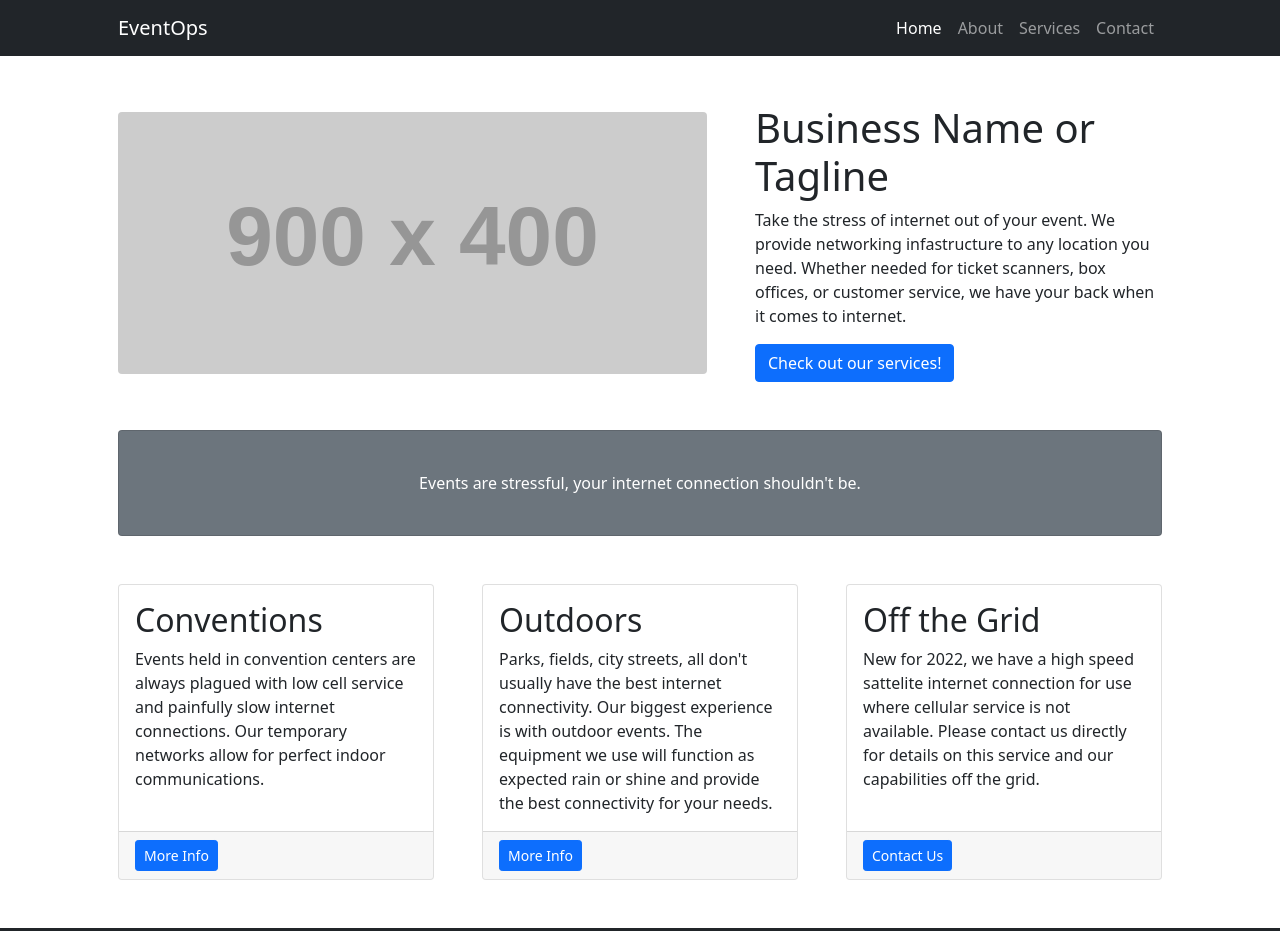
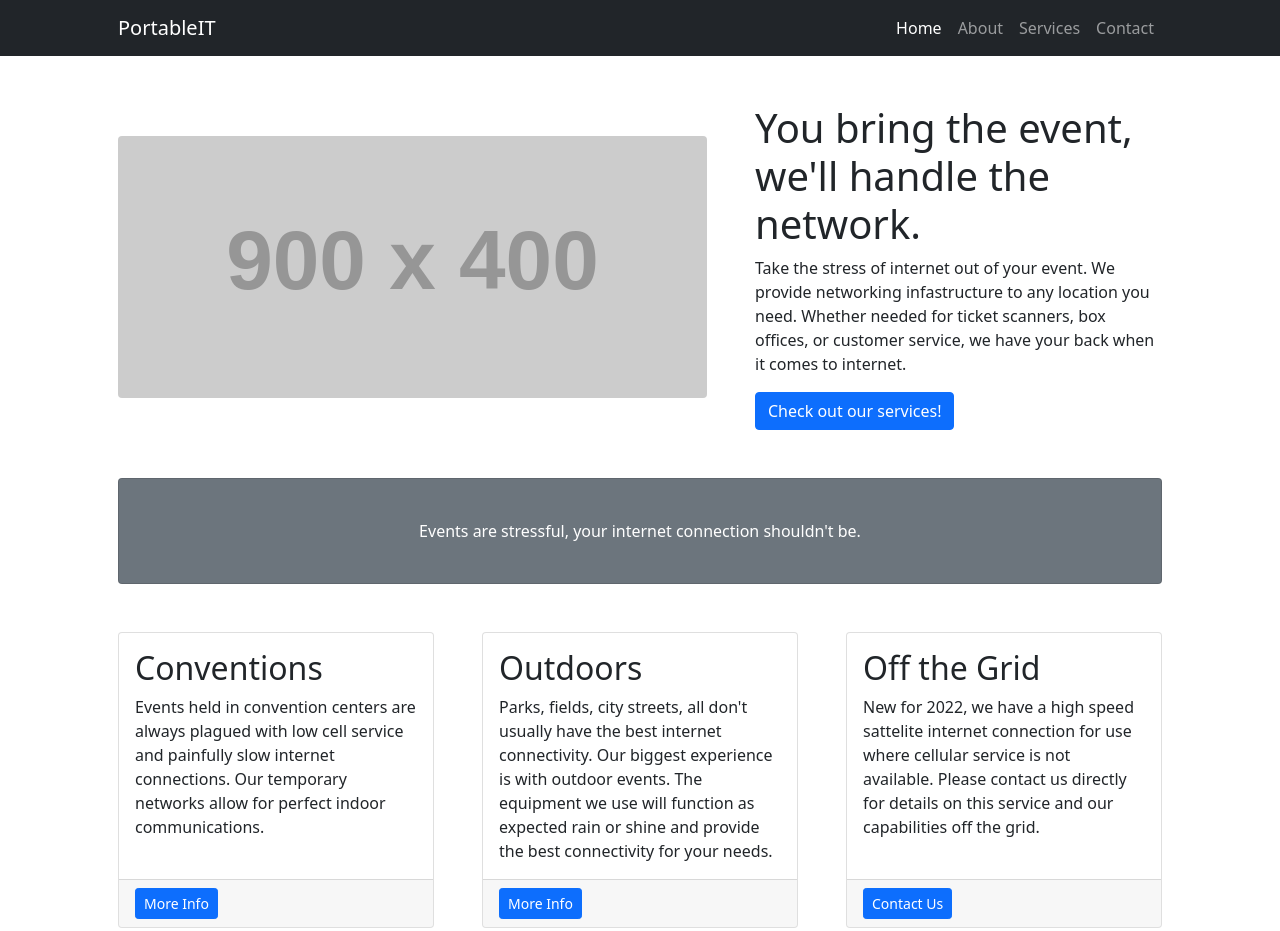
Before and after one commit to nojameshere/EventOps, a plain HTML site: page index.html in a window 1280 px wide. Shown: the top 931 px of the page. Drawn offline with nearby package versions, Linux system fonts and the light colour scheme; placeholder pictures from the web are drawn by us.

Commit message:
Updated code for namechange
Changed name from temporary name of EventOps to PortableIT. Only because of Domain availability.

```diff
--- a/index.html
+++ b/index.html
@@ -5,7 +5,7 @@
         <meta name="viewport" content="width=device-width, initial-scale=1, shrink-to-fit=no" />
         <meta name="description" content="" />
         <meta name="author" content="" />
-        <title>EventOps - Temporary IT Infastructure</title>
+        <title>PortableIT - Temporary IT Infastructure</title>
         <!-- Favicon-->
         <link rel="icon" type="image/x-icon" href="assets/favicon.ico" />
         <!-- Core theme CSS (includes Bootstrap)-->
@@ -15,7 +15,7 @@
         <!-- Responsive navbar-->
         <nav class="navbar navbar-expand-lg navbar-dark bg-dark">
             <div class="container px-5">
-                <a class="navbar-brand" href="#!">EventOps</a>
+                <a class="navbar-brand" href="index.html">PortableIT</a>
                 <button class="navbar-toggler" type="button" data-bs-toggle="collapse" data-bs-target="#navbarSupportedContent" aria-controls="navbarSupportedContent" aria-expanded="false" aria-label="Toggle navigation"><span class="navbar-toggler-icon"></span></button>
                 <div class="collapse navbar-collapse" id="navbarSupportedContent">
                     <ul class="navbar-nav ms-auto mb-2 mb-lg-0">
@@ -33,7 +33,7 @@
             <div class="row gx-4 gx-lg-5 align-items-center my-5">
                 <div class="col-lg-7"><img class="img-fluid rounded mb-4 mb-lg-0" src="https://dummyimage.com/900x400/dee2e6/6c757d.jpg" alt="..." /></div>
                 <div class="col-lg-5">
-                    <h1 class="font-weight-light">Business Name or Tagline</h1>
+                    <h1 class="font-weight-light">You bring the event, we'll handle the network.</h1>
                     <p>Take the stress of internet out of your event. We provide networking infastructure to any location you need. Whether needed for ticket scanners, box offices, or customer service, we have your back when it comes to internet.</p>
                     <a class="btn btn-primary" href="services.html">Check out our services!</a>
                 </div>
```
Also changed, not shown: about.html (+2 -2 lines), contact.html (+2 -2 lines), services.html (+2 -2 lines).
